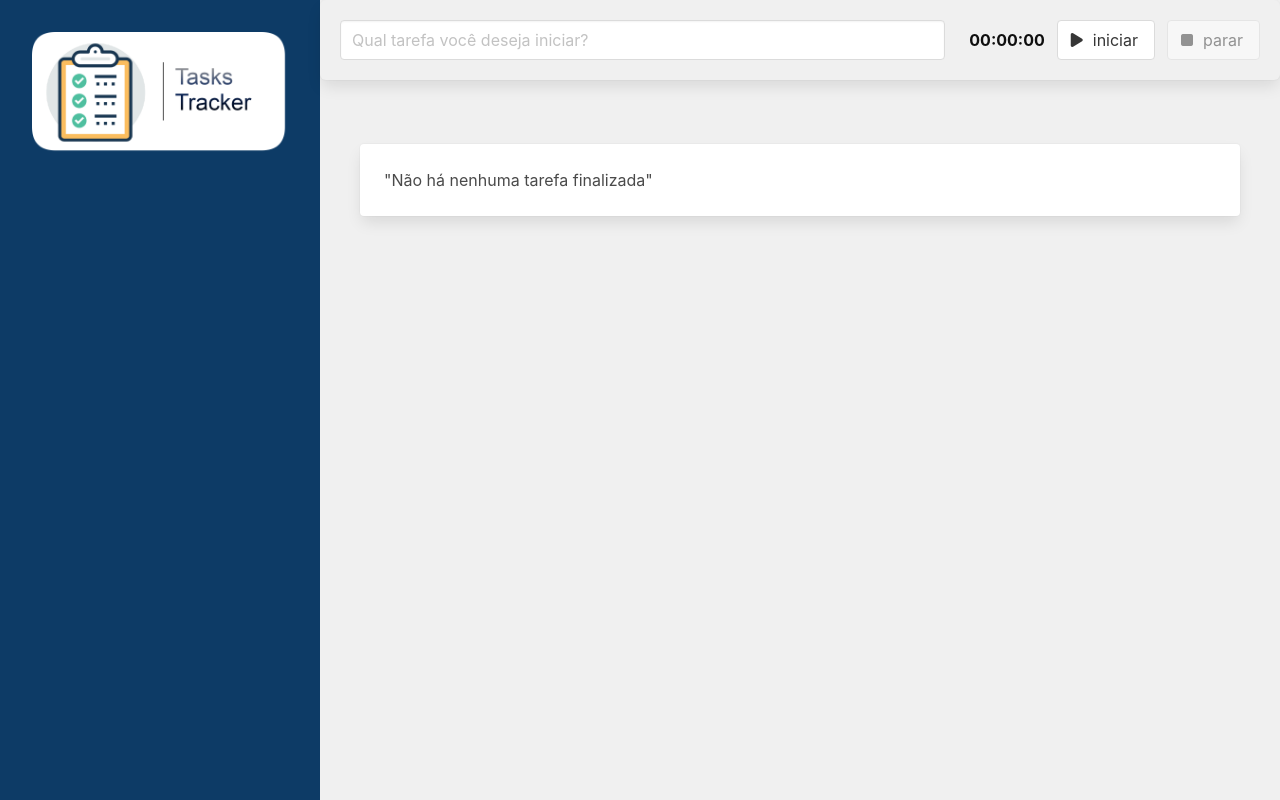
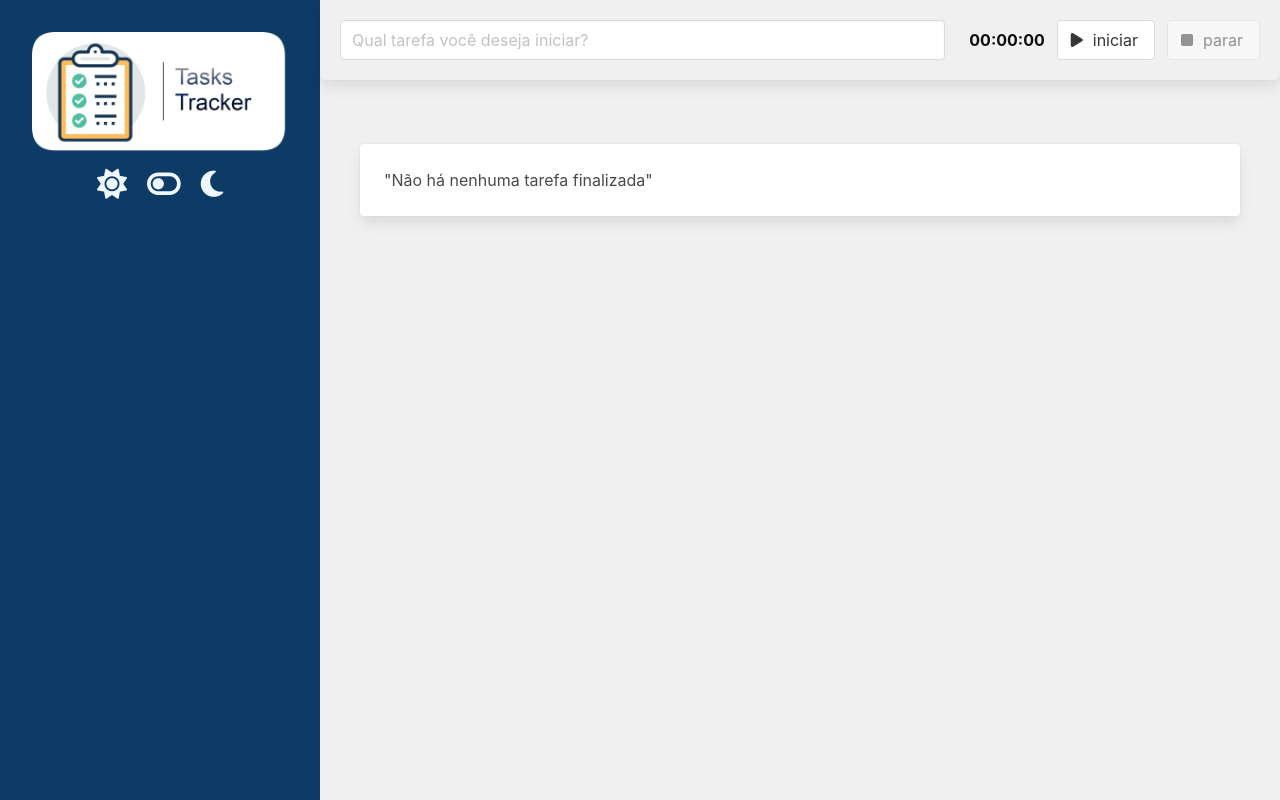
Before and after one commit to carloscacho/task-tracker, a Vue app: page / in a window 1280 px wide. Built offline with nearby package versions, Linux system fonts and the light colour scheme.

Commit message:
switch com icones para temas

```diff
--- a/src/App.vue
+++ b/src/App.vue
@@ -1,13 +1,13 @@
 /* eslint-disable */
 <template>
-  <main class="columns is-gapless is-multiline">
+  <main class="columns is-gapless is-multiline" :class="{'dark': isDarkMode}">
     <div class="column is-one-quarter">
-      <SideBar />
+      <SideBar @onChangeMode="changeMode" />
     </div>
     <div class="column is-three-quarter content">
-      <FormTask @onSalveTask="saveTask"/>
+      <FormTask @onSalveTask="saveTask" />
       <div class="taskList">
-        <TaskItem v-for="(item, index) in listTask" :key="index" :item="item"/>
+        <TaskItem v-for="(item, index) in listTask" :key="index" :item="item" />
         <card-text v-if="isEmptyList">
           "Não há nenhuma tarefa finalizada"
         </card-text>
@@ -22,9 +22,8 @@ import SideBar from "./components/SideBar.vue";
 import FormTask from "./components/FormTask.vue";
 import TaskItem from "./components/Task.vue";
 
-import ITask from "./interfaces/ITask"
+import ITask from "./interfaces/ITask";
 import CardText from "./components/CardText.vue";
-
 
 export default defineComponent({
   name: "App",
@@ -32,28 +31,32 @@ export default defineComponent({
     SideBar,
     FormTask,
     TaskItem,
-    CardText
+    CardText,
   },
   data() {
     return {
-      listTask: [] as ITask[]
-    }
+      listTask: [] as ITask[],
+      isDarkMode: false,
+    };
   },
   computed: {
-    isEmptyList(): boolean{
-      return this.listTask.length === 0
-    }
+    isEmptyList(): boolean {
+      return this.listTask.length === 0;
+    },
   },
   methods: {
-    saveTask(t: ITask){
-      this.listTask.push(t)
-    }
-  }
+    saveTask(t: ITask) {
+      this.listTask.push(t);
+    },
+    changeMode(isDarkMode: boolean) {
+      this.isDarkMode = isDarkMode;
+    },
+  },
 });
 </script>
 
 <style>
-.taskList{
+.taskList {
   padding: 2.5rem;
 }
 
@@ -65,8 +68,8 @@ main.dark {
   --bg-primary: #2d2d42;
   --text-primary: #ddd;
 }
-.content{
+.content {
   background-color: var(--bg-primary);
-  color: var(--text-primary)
+  color: var(--text-primary);
 }
 </style>
--- a/src/components/SideBar.vue
+++ b/src/components/SideBar.vue
@@ -2,14 +2,46 @@
 <template>
   <header>
     <h1>
-      <img src="../assets/logo.png" alt="logo do site">
+      <img src="../assets/logo.png" alt="logo do site" />
     </h1>
+      <i @click="changeModeLight" class="fa-solid fa-sun"></i>
+      <i @click="changeMode" :class="buttonIcon"></i>
+      <i @click="changeModeDark" class="fa-solid fa-moon"></i>
   </header>
 </template>
 
 <script lang="ts">
 import { defineComponent } from "vue";
-export default defineComponent({ name: "SideBar" });
+export default defineComponent({
+  name: "SideBar",
+  emits: ["onChangeMode"],
+  data() {
+    return {
+      isDarkMode: false,
+    };
+  },
+  computed: {
+    buttonIcon() {
+      return !this.isDarkMode
+        ? "fa-solid fa-toggle-off"
+        : "fa-solid fa-toggle-on";
+    },
+  },
+  methods: {
+    changeMode() {
+      this.isDarkMode = !this.isDarkMode;
+      this.$emit("onChangeMode", this.isDarkMode);
+    },
+    changeModeDark() {
+      this.isDarkMode = true;
+      this.$emit("onChangeMode", this.isDarkMode);
+    },
+    changeModeLight() {
+      this.isDarkMode = false;
+      this.$emit("onChangeMode", this.isDarkMode);
+    },
+  },
+});
 </script>
 
 <style scoped>
@@ -18,6 +50,12 @@ header {
   background: #0d3b66;
   width: 100%;
   height: 100vh;
+  text-align: center;
+}
+i{
+  font-size: 30px;
+  margin: 10px;
+  color: aliceblue;
 }
 @media only screen and (max-width: 768px) {
   header {
```
